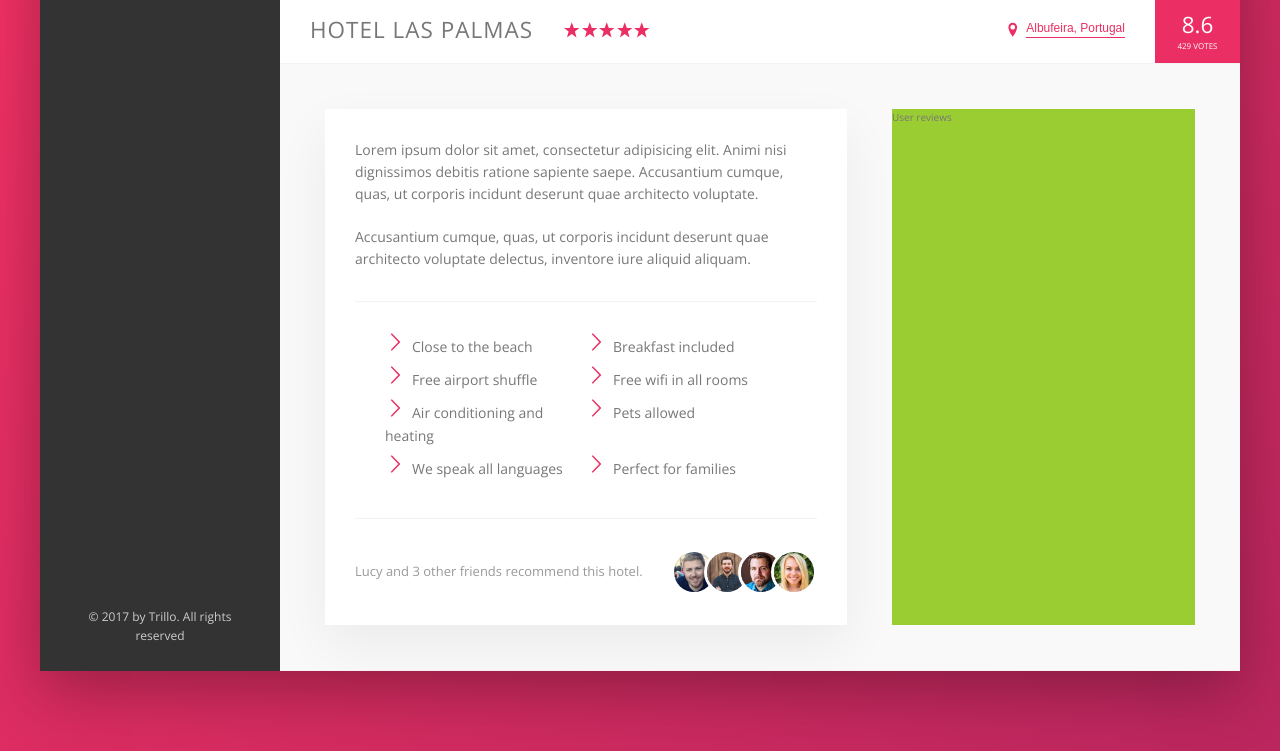
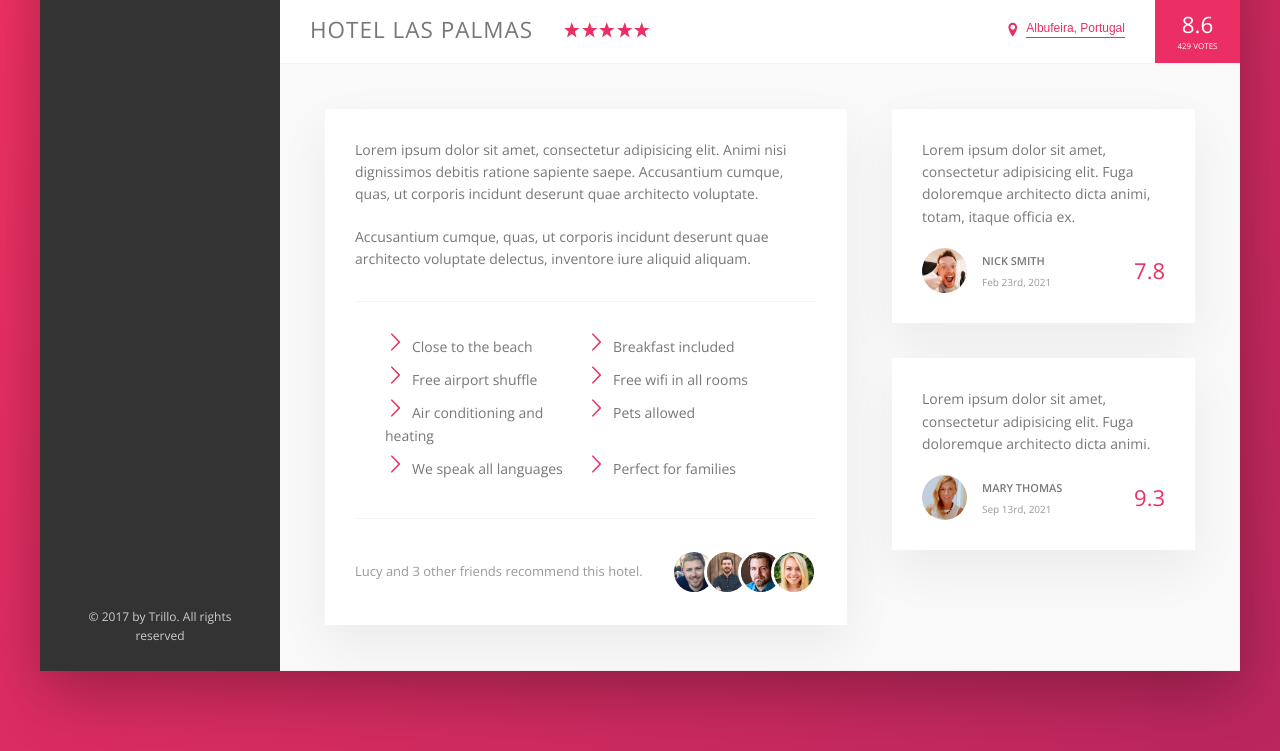
Before and after one commit to StRane/Trillo-spinoff, a website: page index.html in a window 1280 px wide. Shown: the part 529-1280 px from the top of the page. Drawn offline with nearby package versions, Linux system fonts and the light colour scheme.

Commit message:
Quotation section - Part 1
Aligning of Quotes from users with Flexbox and styling of component

```diff
--- a/index.html
+++ b/index.html
@@ -206,7 +206,45 @@
                 />
               </div>
             </div>
-            <div class="user-reviews">User reviews</div>
+            <div class="user-reviews">
+              <figure class="review">
+                <blockquote class="review__text">
+                  Lorem ipsum dolor sit amet, consectetur adipisicing elit. Fuga
+                  doloremque architecto dicta animi, totam, itaque officia ex.
+                </blockquote>
+                <figcaption class="review__user">
+                  <img
+                    src="img/user-1.jpg"
+                    alt="User 1"
+                    class="review__photo"
+                  />
+                  <div class="review__user-box">
+                    <p class="review__user-name">Nick Smith</p>
+                    <p class="review__user-date">Feb 23rd, 2021</p>
+                  </div>
+                  <div class="review__rating">7.8</div>
+                </figcaption>
+              </figure>
+
+              <figure class="review">
+                <blockquote class="review__text">
+                  Lorem ipsum dolor sit amet, consectetur adipisicing elit. Fuga
+                  doloremque architecto dicta animi.
+                </blockquote>
+                <figcaption class="review__user">
+                  <img
+                    src="img/user-2.jpg"
+                    alt="User 2"
+                    class="review__photo"
+                  />
+                  <div class="review__user-box">
+                    <p class="review__user-name">Mary Thomas</p>
+                    <p class="review__user-date">Sep 13rd, 2021</p>
+                  </div>
+                  <div class="review__rating">9.3</div>
+                </figcaption>
+              </figure>
+            </div>
           </div>
         </main>
       </div>
--- a/sass/_components.scss
+++ b/sass/_components.scss
@@ -374,3 +374,51 @@
     }
   }
 }
+
+/////////////////////////////////////////////////
+//REVIEWS
+
+.review {
+  background-color: #fff;
+  box-shadow: var(--shadow-light);
+  padding: 3rem;
+  margin-bottom: 3.5rem;
+
+  &__text {
+    margin-bottom: 2rem;
+  }
+
+  &__user {
+    display: flex;
+    align-items: center;
+  }
+
+  &__photo {
+    height: 4.5rem;
+    width: 4.5rem;
+    border-radius: 50%;
+    margin-right: 1.5rem;
+  }
+
+  &__user-box {
+    margin-right: auto;
+  }
+
+  &__user-name {
+    font-size: 1.1rem;
+    font-weight: 600;
+    text-transform: uppercase;
+    margin-bottom: 0.4rem;
+  }
+
+  &__user-date {
+    font-size: 1rem;
+    color: var(--color-grey-dark-3);
+  }
+
+  &__rating {
+    color: var(--color-primary);
+    font-size: 2.2rem;
+    font-weight: 300;
+  }
+}
--- a/sass/_layout.scss
+++ b/sass/_layout.scss
@@ -36,6 +36,7 @@
 }
 
 .detail {
+  font-size: 1.4rem;
   display: flex;
   padding: 4.5rem;
   background-color: var(--color-grey-light-1);
@@ -43,7 +44,6 @@
 }
 
 .description {
-  font-size: 1.4rem;
   background-color: #fff;
   box-shadow: var(--shadow-light);
   padding: 3rem;
@@ -52,6 +52,5 @@
 }
 
 .user-reviews {
-  background-color: yellowgreen;
   flex: 1;
 }
```
Also changed, not shown: css/style.css.
